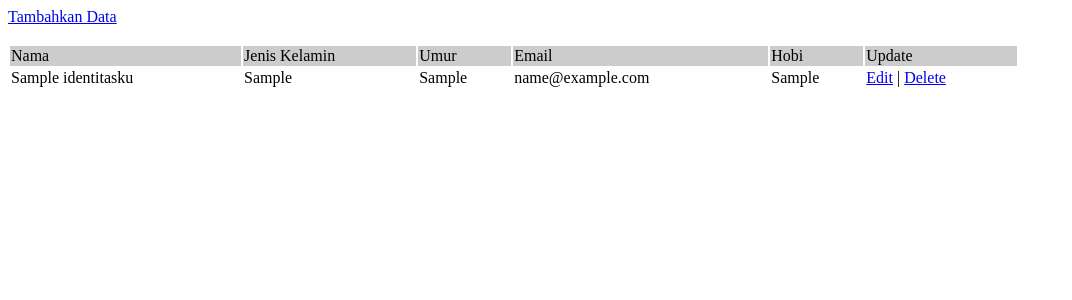
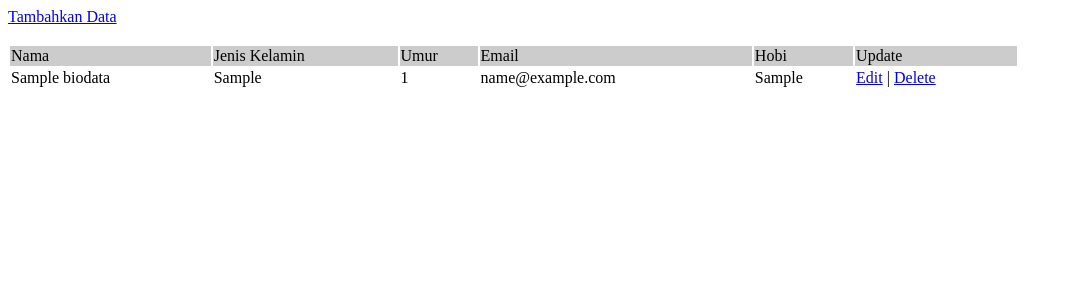
Before and after one commit to adiputrasinaga/dicodingazure, a PHP site: page / in a window 1280 px wide. Shown: the top 300 px of the page, without its empty margins (0-1072 px from the left). Run offline with PHP 8.4, Linux system fonts and the light colour scheme; tables that the repository leaves empty or names only in its code hold one stand-in row (values such as "Sample post"); data that the repository does not hold is empty.

Commit message:
Update index.php

```diff
--- a/index.php
+++ b/index.php
@@ -4,7 +4,7 @@
 
 //fetching data in descending order (lastest entry first)
 //$result = mysql_query("SELECT * FROM users ORDER BY id DESC"); // mysql_query is deprecated
-$result = mysqli_query($mysqli, "SELECT * FROM identitasku ORDER BY id DESC"); // using mysqli_query instead
+$result = mysqli_query($mysqli, "SELECT * FROM biodata ORDER BY id DESC"); // using mysqli_query instead
 ?>
 
 <html>
```
